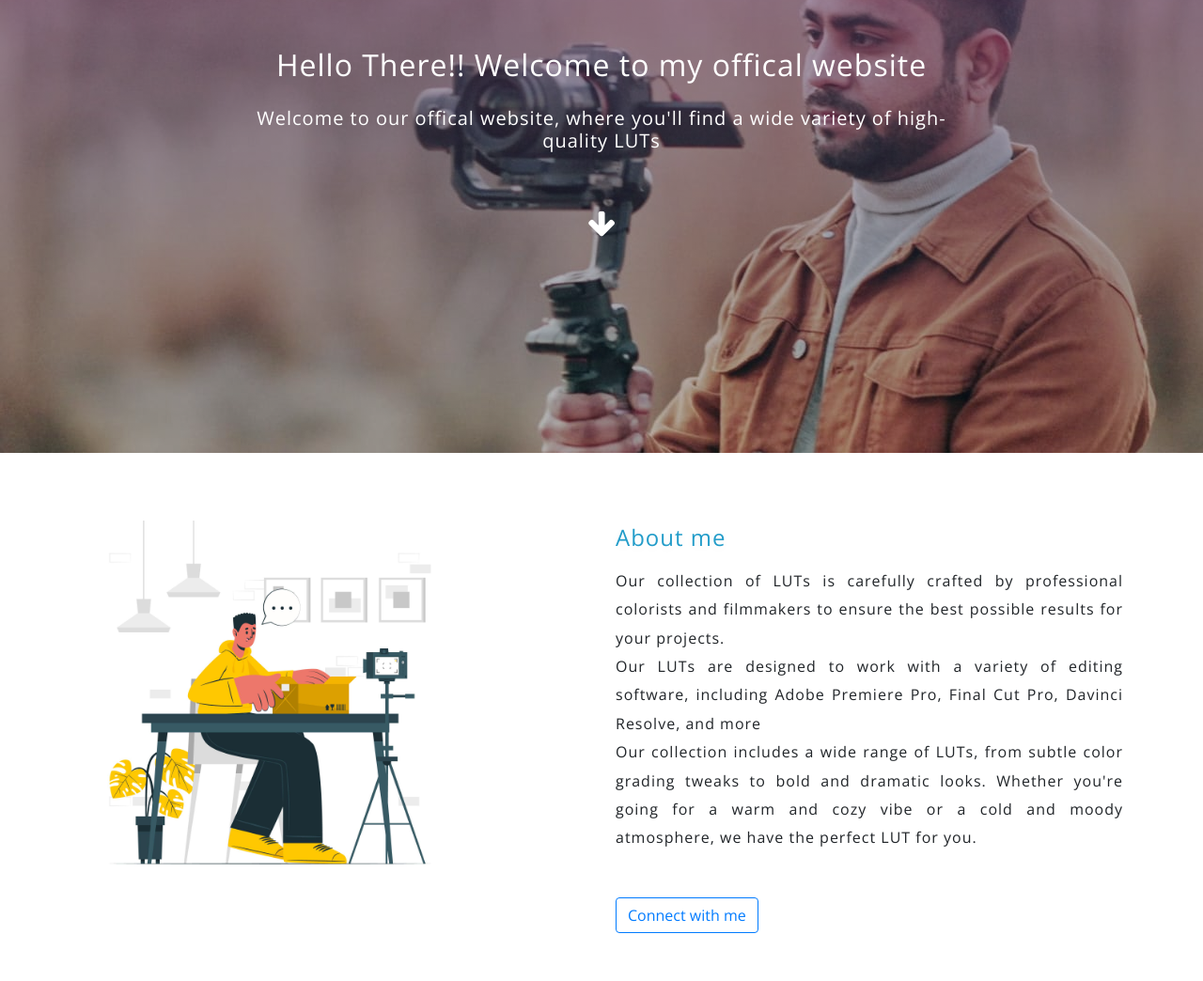
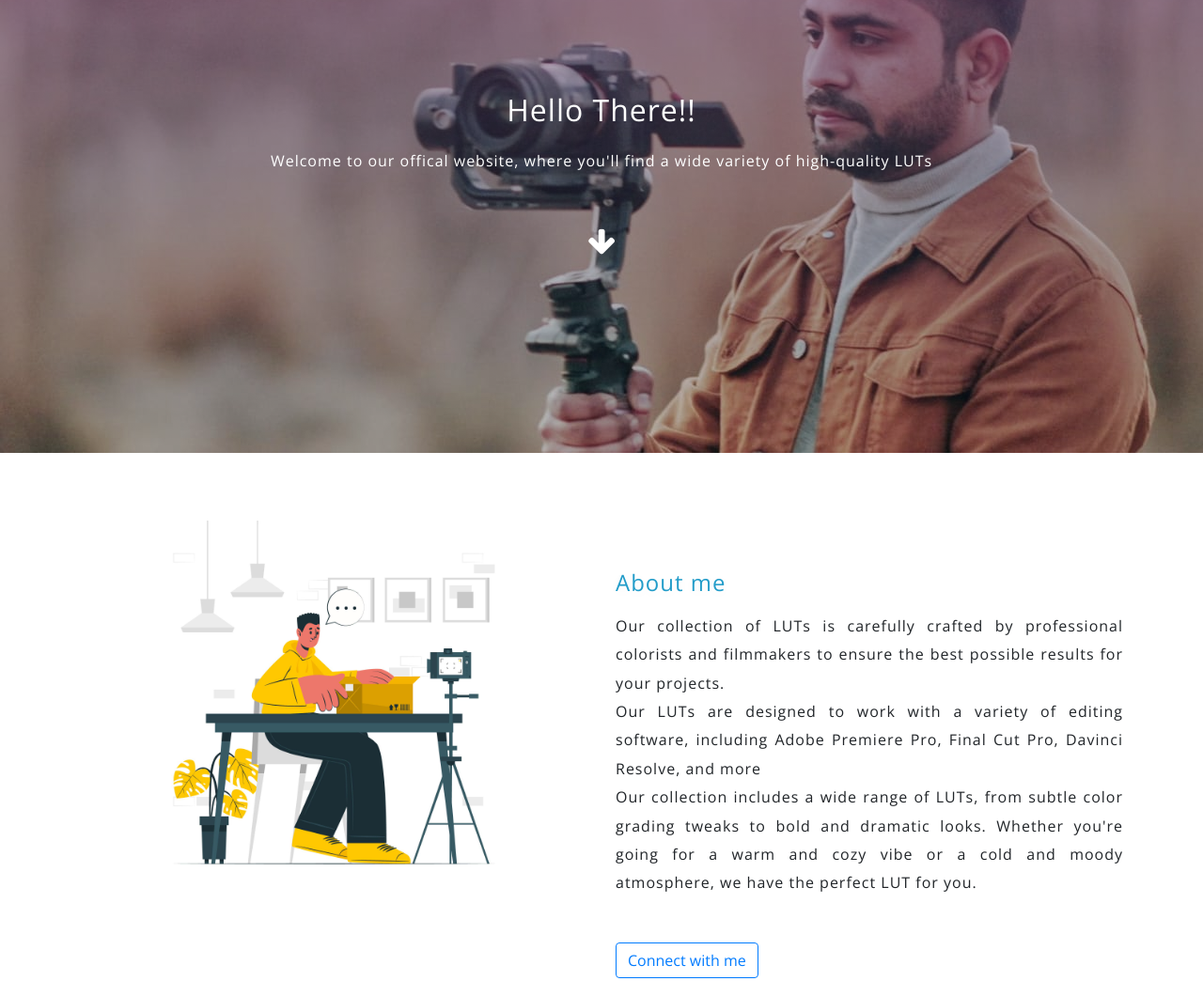
Before and after one commit to punit-sabnani/frontapplication, a plain HTML site: page index.html in a window 1280 px wide. Shown: the part 174-1218 px from the top of the page at 94% size. Drawn offline with nearby package versions, Linux system fonts and the light colour scheme; no server answers.

Commit message:
Update index.html

```diff
--- a/index.html
+++ b/index.html
@@ -3,6 +3,9 @@
 
 <head>
     <title>World on hands | Home</title>
+    <meta charset="UTF-8">
+    <meta http-equiv="X-UA-Compatible" content="IE=edge">
+    <meta name="viewport" content="width=device-width, initial-scale=1.0">
     <link rel="stylesheet" href="https://stackpath.bootstrapcdn.com/bootstrap/4.3.1/css/bootstrap.min.css" integrity="sha384-ggOyR0iXCbMQv3Xipma34MD+dH/1fQ784/j6cY/iJTQUOhcWr7x9JvoRxT2MZw1T" crossorigin="anonymous">
     <!-- <link href="css/bootstrap.css" type="text/css" rel="stylesheet" media="all"> -->
     <link href="css/style.css" type="text/css" rel="stylesheet" media="all">
@@ -69,11 +72,11 @@ a { color: white; text-decoration: none; }
 
         <div class="banner-content-hit3pvt">
             <div class="banner-lore-info text-center">
-                <h2 style="margin-bottom: 1.2%; font-weight: 100 !important;" class="text-white pb-3">Hello There!! <b>Welcome to my offical website</b>
+                <h2 style="margin-bottom: 1.2%; font-weight: 100 !important;" class="text-white pb-3 pt-5">Hello There!!
                 </h2>
-                <h5 class="text-white">
+                <h6 class="text-white">
                     Welcome to our offical website, where you'll find a wide variety of high-quality LUTs
-                </h5>
+                </h6>
                 <div class="arrow bounce">
                 <a class="fa fa-arrow-down fa-2x" href="#luts"></a>
                 </div>
@@ -86,10 +89,10 @@ a { color: white; text-decoration: none; }
     <section class="banner-bottom py-5" id="about">
         <div class="container py-md-4">
             <div class="row banner-grids">
-                <div class="col-lg-6 content-right-bottom">
+                <div class="col-lg-6 text-center">
                     <img src="images/5780002.jpg" width="75%" height="auto" alt="WorldOnHands-Jaipur" class="img-fluid">
                 </div>
-                <div class="col-lg-6 content-left-bottom entry-lore-infopl-lg-4">
+                <div class="col-lg-6 content-left-bottom entry-lore-infopl-lg-4 pt-5">
                     <h5 class="mt-1 mb-3">About me</h5>
 
                     <p class="mt-2 text-justify">
```
